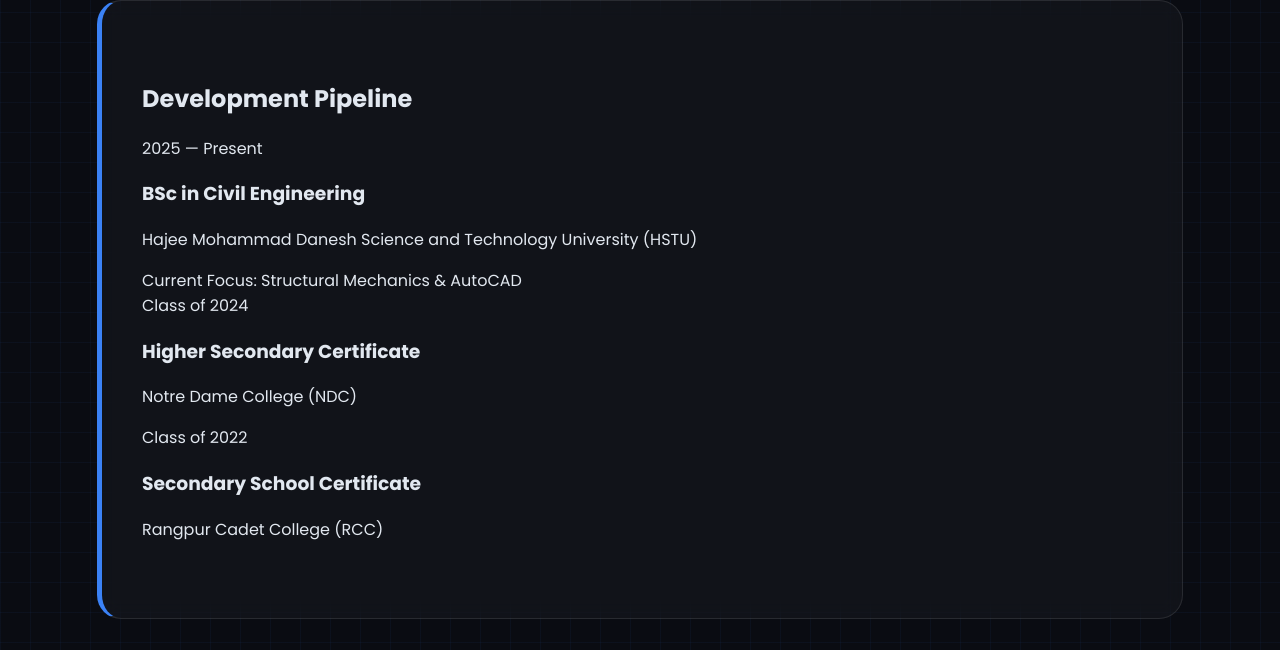
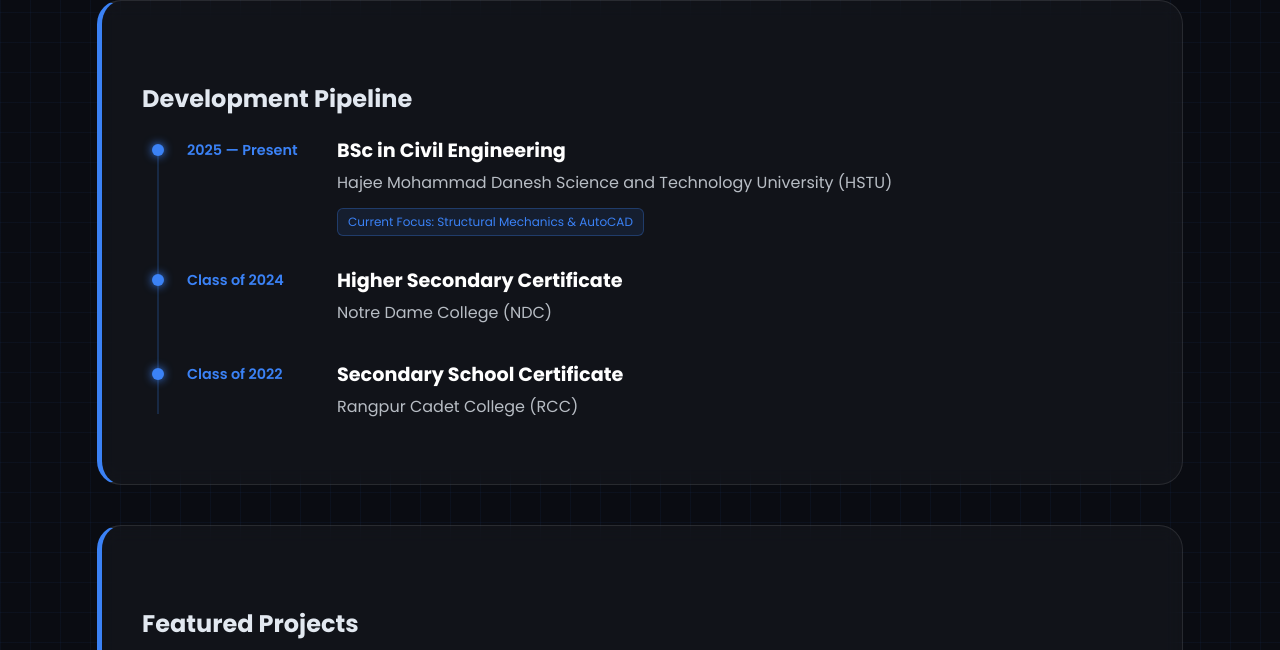
Before and after one commit to nafi1034/Portfolio_of_Nafi, a plain HTML site: page index.html in a window 1280 px wide. Shown: the part 948-1598 px from the top of the page. Drawn offline with Linux system fonts and the light colour scheme.

Commit message:
Implement education timeline styles
Added styles for education timeline and items.

```diff
--- a/style.css
+++ b/style.css
@@ -130,6 +130,75 @@
   font-weight: bold;
 }
 
+.education-timeline {
+  display: flex;
+  flex-direction: column;
+  gap: 30px;
+  position: relative;
+  margin-top: 20px;
+}
+
+/* Vertical line behind items */
+.education-timeline::before {
+  content: '';
+  position: absolute;
+  left: 15px;
+  top: 10px;
+  bottom: 10px;
+  width: 2px;
+  background: rgba(59, 130, 246, 0.2);
+}
+
+.edu-item {
+  display: flex;
+  gap: 30px;
+  position: relative;
+  padding-left: 45px;
+}
+
+/* Bullet points for the line */
+.edu-item::before {
+  content: '';
+  position: absolute;
+  left: 10px;
+  top: 8px;
+  width: 12px;
+  height: 12px;
+  border-radius: 50%;
+  background: var(--accent);
+  box-shadow: 0 0 10px var(--accent);
+}
+
+.edu-year {
+  min-width: 120px;
+  font-weight: 600;
+  color: var(--accent);
+  font-size: 0.9rem;
+  padding-top: 4px;
+}
+
+.edu-content h3 {
+  margin: 0;
+  font-size: 1.2rem;
+  color: #fff;
+}
+
+.edu-content p {
+  margin: 5px 0;
+  opacity: 0.8;
+}
+
+.edu-tag {
+  display: inline-block;
+  margin-top: 8px;
+  font-size: 0.75rem;
+  padding: 4px 10px;
+  background: rgba(59, 130, 246, 0.1);
+  border: 1px solid rgba(59, 130, 246, 0.3);
+  border-radius: 6px;
+  color: var(--accent);
+}
+
 footer {
   text-align: center;
   padding: 40px;
```
